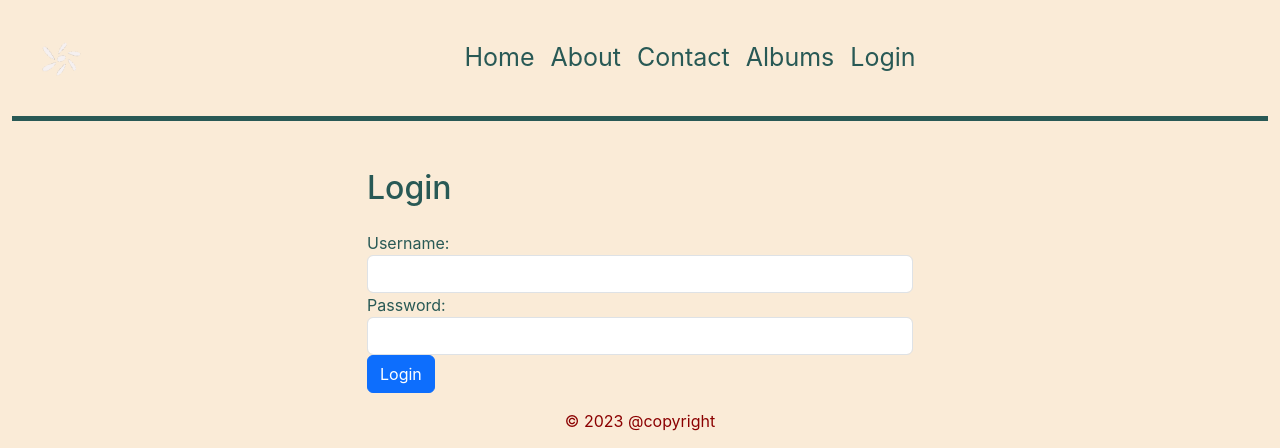
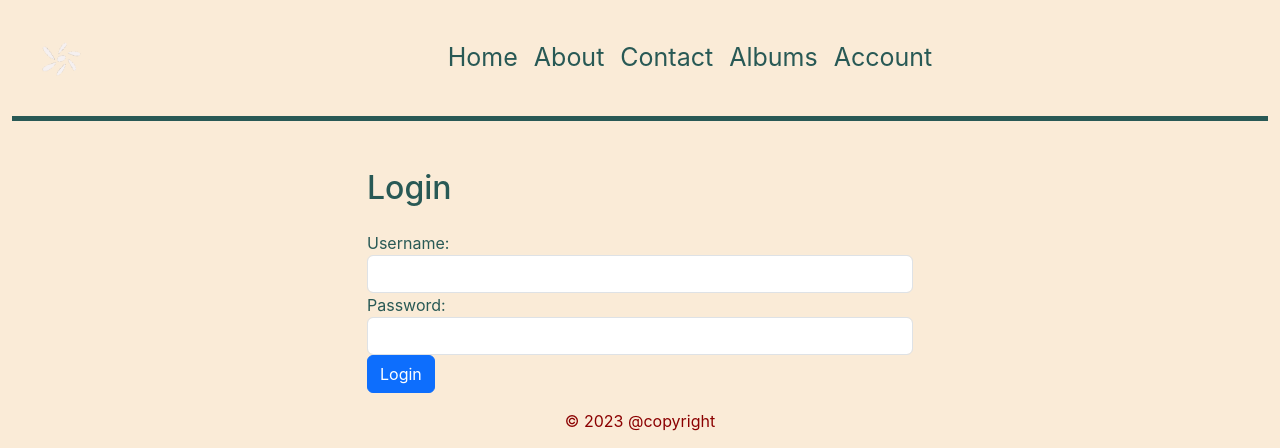
Before and after one commit to BipinJungRai/MyMusicMaestro, a Django app: page /login/ in a window 1280 px wide. Shown: the top 448 px of the page. Run offline with Django 4.2, Linux system fonts and the light colour scheme.

Commit message:
Login working (FULLY)

```diff
--- a/app_album_viewer/templates/account.html
+++ b/app_album_viewer/templates/account.html
@@ -6,6 +6,7 @@
     <div class="container mt-5">
         <div class="row">
             <div class="col-md-4">
+                <a href="{% url 'page_logout' %}" class="btn btn-primary">Logout</a>
                 <h2>Your Comments</h2>
                 {# Subheading showing username and display name #}
                 {% if comments %}
--- a/app_album_viewer/urls.py
+++ b/app_album_viewer/urls.py
@@ -1,5 +1,7 @@
 from django.urls import path
+
 from . import views
+from .views import logout_view
 
 # Dynamic Pages
 
@@ -14,5 +16,6 @@ urlpatterns = [
     path('album_detail/<int:album_id>/', views.show_album_detail, name='album_detail'),
     path('album_songs/<int:album_id>/', views.album_songs, name='album_songs'),
     path('account/', views.show_account, name='account'),
+    path('logout/', logout_view, name='page_logout'),
 
 ]
--- a/app_pages/templates/login.html
+++ b/app_pages/templates/login.html
@@ -15,13 +15,11 @@
             <input type="password" class="form-control" id="password" name="password" required>
           </div>
           <button type="submit" class="btn btn-primary">Login</button>
-       <form method="POST">
-    {% csrf_token %}
-        {% if error %}
-          <div class="alert alert-danger mt-3" role="alert">
-            {{ error }}
-          </div>
-        {% endif %}
+          {% if messages %}
+            {% for message in messages %}
+            {% endfor %}
+          {% endif %}
+        </form>
       </div>
     </div>
   </div>
--- a/app_pages/urls.py
+++ b/app_pages/urls.py
@@ -1,4 +1,5 @@
 from django.urls import path
+
 from . import views
 from .views import login_view
 
@@ -7,8 +8,7 @@ urlpatterns = [
     path('', views.show_home, name='page_home'),
     path('about/', views.show_about, name='page_about'),
     path('contact/', views.show_contact, name='page_contact'),
-    path('login/', login_view, name='page_login'),  # add this line
-
+    path('login/', login_view, name='page_login'),
 
     # path('account/', show_account, name='page_account'),
 ]
--- a/app_pages/views.py
+++ b/app_pages/views.py
@@ -1,3 +1,4 @@
+from django.contrib import messages
 from django.contrib.auth import authenticate, login
 from django.shortcuts import render, redirect
 
@@ -18,14 +19,17 @@ def show_contact(request):
 
 
 def login_view(request):
+    # logic for the login page
     if request.method == 'POST':
         username = request.POST['username']
         password = request.POST['password']
         user = authenticate(request, username=username, password=password)
         if user is not None:
             login(request, user)
-            return redirect('account')  # Redirect to the account page
+            return redirect('account')
         else:
-            return render(request, 'login.html', {'error': 'Invalid username or password'})
+
+            messages.error(request, 'Invalid username or password')
+            return render(request, 'login.html')
     else:
         return render(request, 'login.html')
--- a/templates/header.html
+++ b/templates/header.html
@@ -3,8 +3,9 @@
 
 <div class="container-fluid">
     <nav class="navbar navbar-expand-lg navbar-light navbar-transparent custom-navbar ">
-         <img src="{% static 'SapientCLTRSpin.gif' %}" width="100" height="100" class="d-inline-block align-top" alt="">
-        <button class="navbar-toggler custom-navbar" type="button" data-bs-toggle="collapse" data-bs-target="#navbarNav" aria-controls="navbarNav" aria-expanded="false" aria-label="Toggle navigation">
+        <img src="{% static 'SapientCLTRSpin.gif' %}" width="100" height="100" class="d-inline-block align-top" alt="">
+        <button class="navbar-toggler custom-navbar" type="button" data-bs-toggle="collapse" data-bs-target="#navbarNav"
+                aria-controls="navbarNav" aria-expanded="false" aria-label="Toggle navigation">
             <span class="navbar-toggler-icon"></span>
         </button>
 
@@ -22,8 +23,8 @@
                 <li class="nav-item">
                     <a class="nav-link" href="/albums/">{% trans 'Albums' %}</a>
                 </li>
-                 <li class="nav-item">
-                    <a class="nav-link" href="{% url 'page_login' %}">{% trans 'Login' %}</a>
+                <li class="nav-item">
+                    <a class="nav-link" href="{% url 'account' %}">{% trans 'Account' %}</a>
                 </li>
             </ul>
         </div>
```
Also changed, not shown: app_album_viewer/views.py (+8 -0 lines).
